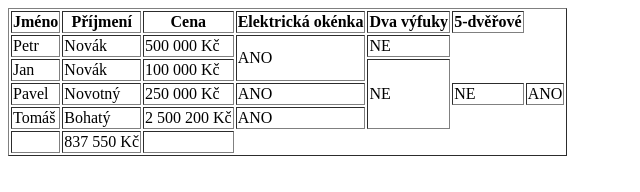
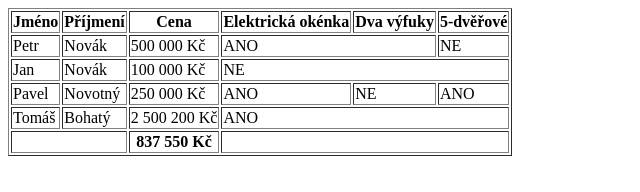
Before and after one commit to bunnydad02/Webove-stranky_krok-za-krokem_Online-kurz, a plain HTML site: page Řešené úlohy/seznam_zamestancu.html in a window 1280 px wide. Shown: the whole page, without its empty margins (0-640 px from the left). Drawn offline with Linux system fonts and the light colour scheme.

Commit message:
Seznam zaměstnanců - úpravy colspan a patičky

```diff
--- a/Řešené úlohy/seznam_zamestancu.html
+++ b/Řešené úlohy/seznam_zamestancu.html
@@ -24,7 +24,7 @@
 			<td>Petr</td>
 			<td>Novák</td>
 			<td>500 000 Kč</td>
-			<td rowspan="2">ANO</td>
+			<td colspan="2">ANO</td>
 			<!-- vynechán-->
 			<td>NE</td>
 		</tr>
@@ -32,7 +32,7 @@
 			<td>Jan</td>
 			<td>Novák</td>
 			<td>100 000 Kč</td>
-			<td rowspan="3">NE</td>
+			<td colspan="3">NE</td>
 			<!-- vynechán-->
 			<!-- vynechán-->
 		</tr>
@@ -48,17 +48,17 @@
 			<td>Tomáš</td>
 			<td>Bohatý</td>
 			<td>2 500 200 Kč</td>
-			<td rowspan="3">ANO</td>
+			<td colspan="3">ANO</td>
 			<!-- vynechán-->
 			<!-- vynechán-->
 		</tr>
 	</tbody>
 	<tfoot>
 		<tr>
-			<td rowspan="2"></td>
+			<th colspan="2"></th>
 			<!-- vynechán-->
-			<td>837 550 Kč</td>
-			<td rowpspan="3"></td>
+			<th>837 550 Kč</th>
+			<th colspan="3"></th>
 			<!-- vynechán-->
 			<!-- vynechán-->
 		</tr>
```
